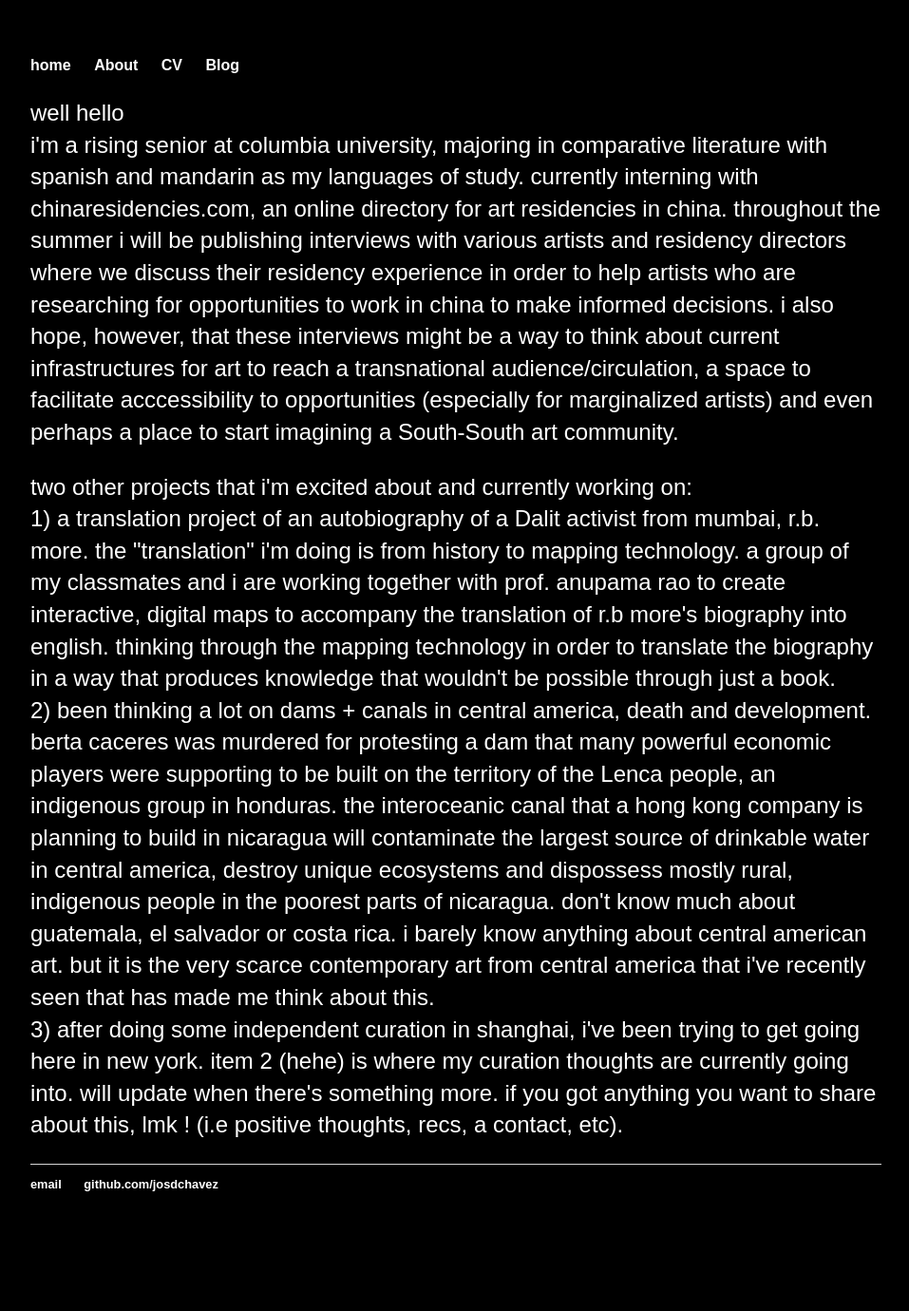
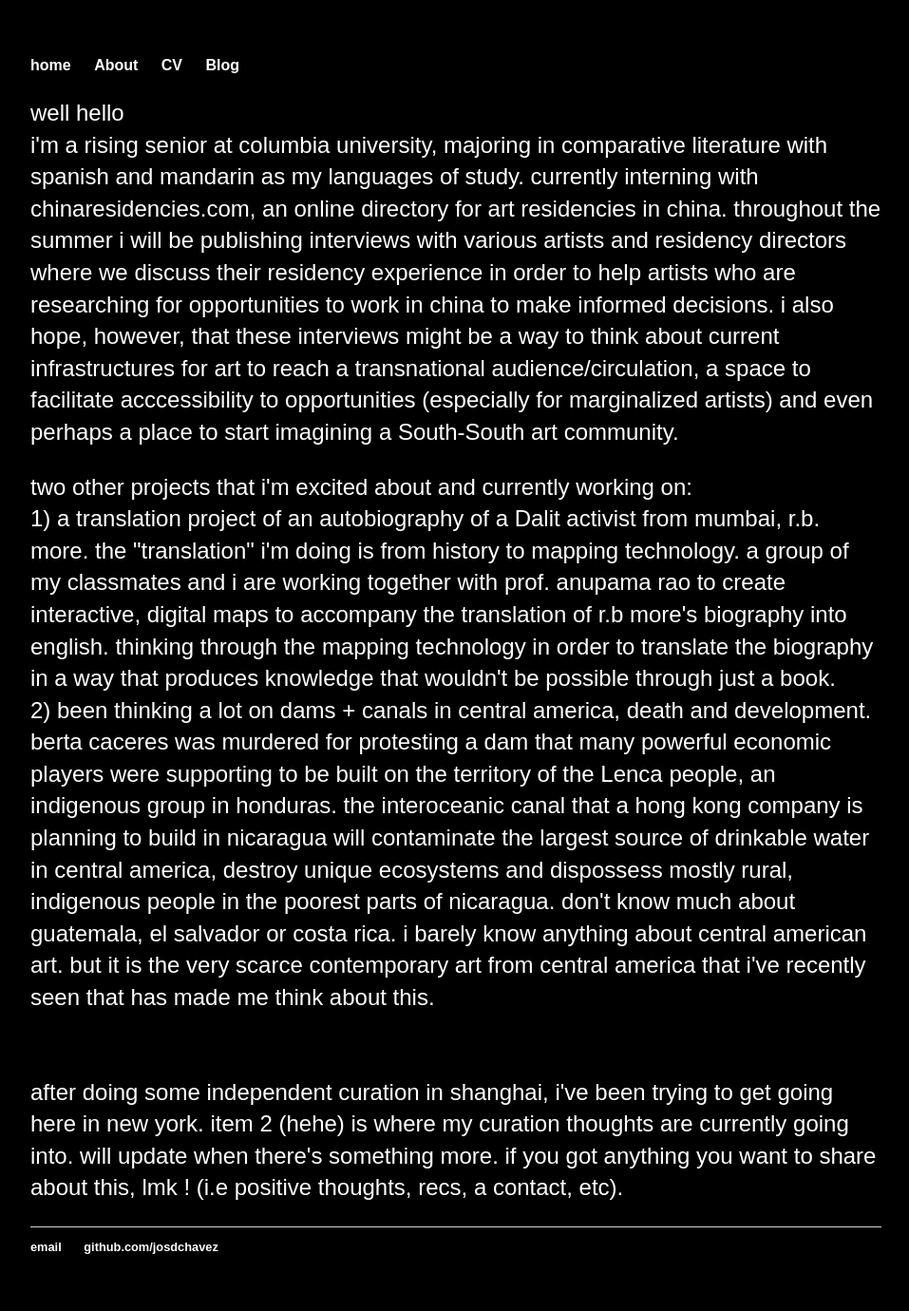
Before and after one commit to josdchavez/josdchavez.github.io, a Jekyll site: the page built from about/index.html, in a window 1280 px wide. Shown: the whole page at 95% size, without its empty margins (160-1117 px from the left). Built offline with Jekyll 4.4.1, drawn with Linux system fonts in a browser that asks for light colours; before the commit the page ends 1314 px from its top, so only the background shows below that.

Commit message:
Update index.html

```diff
--- a/about/index.html
+++ b/about/index.html
@@ -21,7 +21,9 @@ protesting a dam that many powerful economic players were supporting to be built
 indigenous group in honduras. the interoceanic canal that a hong kong company is planning to build in nicaragua will contaminate
 the largest source of drinkable water in central america, destroy unique ecosystems and dispossess mostly rural, indigenous people in the poorest
 parts of nicaragua. don't know much about guatemala, el salvador or costa rica. i barely know anything about central american art. but it
-is the very scarce contemporary art from central america that i've recently seen that has made me think about this.
-<br>3) after doing some independent curation in shanghai, i've been trying to get going here in new york. item 2 (hehe) is where
+is the very scarce contemporary art from central america that i've recently seen that has made me think about this. </p>
+<br>
+<p>
+after doing some independent curation in shanghai, i've been trying to get going here in new york. item 2 (hehe) is where
 my curation thoughts are currently going into. will update when there's something more. if you got anything you want to share about
 this, lmk ! (i.e positive thoughts, recs, a contact, etc).</p>
```
